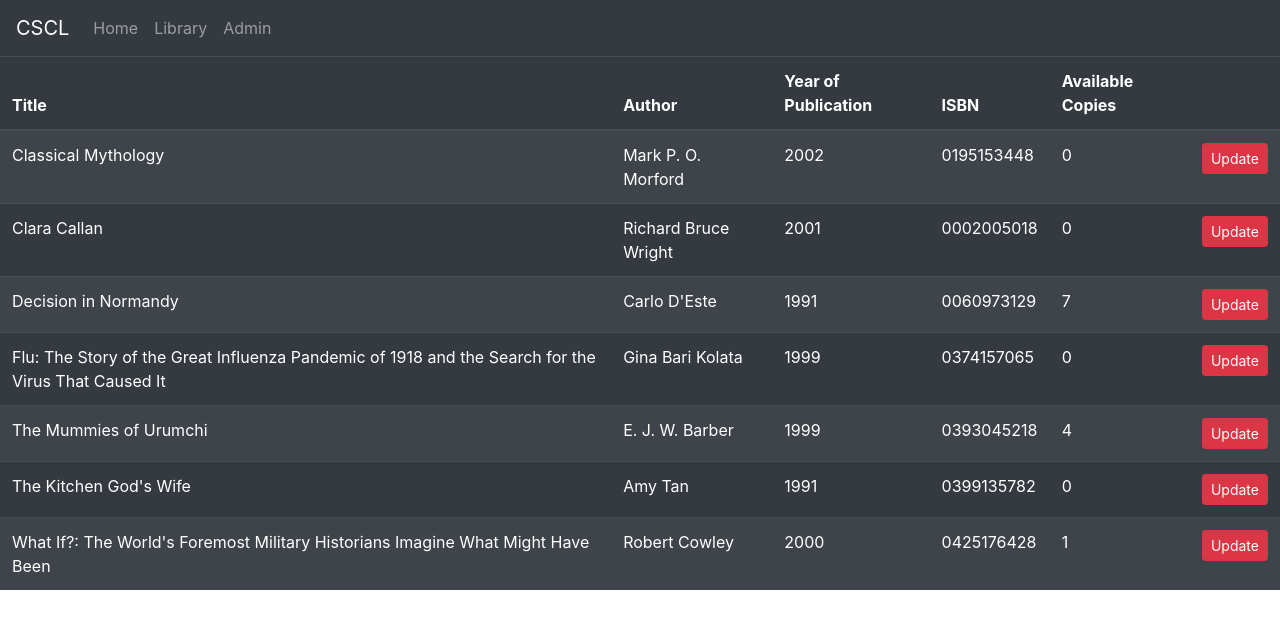
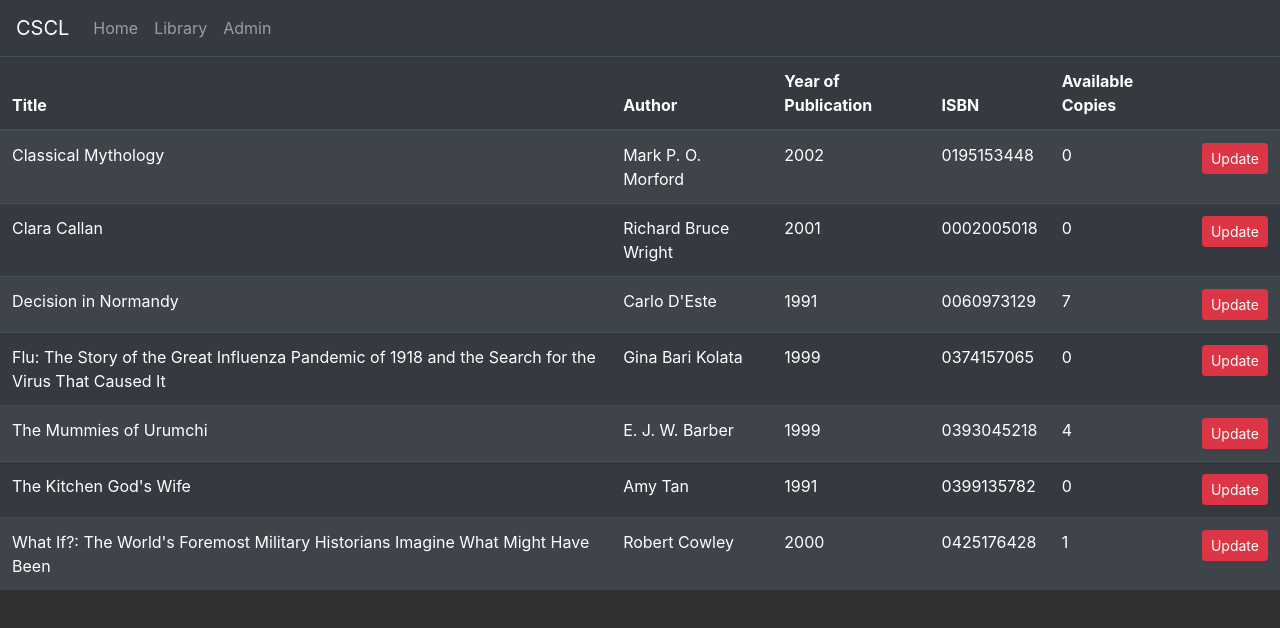
Before and after one commit to luisjgarcia/CoffeeShop11, a React (Create React App) app: page /Library in a window 1280 px wide. Shown: the top 628 px of the page. Built offline with nearby package versions, Linux system fonts and the light colour scheme.

Commit message:
update theme 2.0

```diff
--- a/src/App.css
+++ b/src/App.css
@@ -36,8 +36,8 @@ html {
 /* The hero image */
 #bannerimage {
   width: 100%;
-  background-image: url(https://media.tumblr.com/3b51b0c51f2c6369370045b0fd1789c9/tumblr_ploq6paokX1u9wc5qo1_1280.jpg?auto=compress&cs=tinysrgb&dpr=3&h=750&w=500);
-  height: 750px;
+  background-image: url(https://media.tumblr.com/3b51b0c51f2c6369370045b0fd1789c9/tumblr_ploq6paokX1u9wc5qo1_1280.jpg?auto=compress&cs=tinysrgb&dpr=3&h=850&w=500);
+  height: 850px;
   background-color: black;
   background-position: center;
 }
@@ -45,7 +45,7 @@ html {
 .hero-text {
   text-align: center;
   position: relative;
-  top: 50%;
+  top: 60%;
   left: 50%;
   transform: translate(-50%, -50%);
 }
@@ -59,3 +59,9 @@ html {
   font-size: 25px;
   color: white;
 }
+#library-display {
+  width: 100%;
+  height: 850px;
+  background-color: rgb(49, 48, 48);
+  background-position: center;
+}
--- a/src/components/library.jsx
+++ b/src/components/library.jsx
@@ -5,7 +5,7 @@ class Library extends Component {
   state = {};
   render() {
     return (
-      <div>
+      <div id="library-display">
         <Books />
       </div>
     );
```
